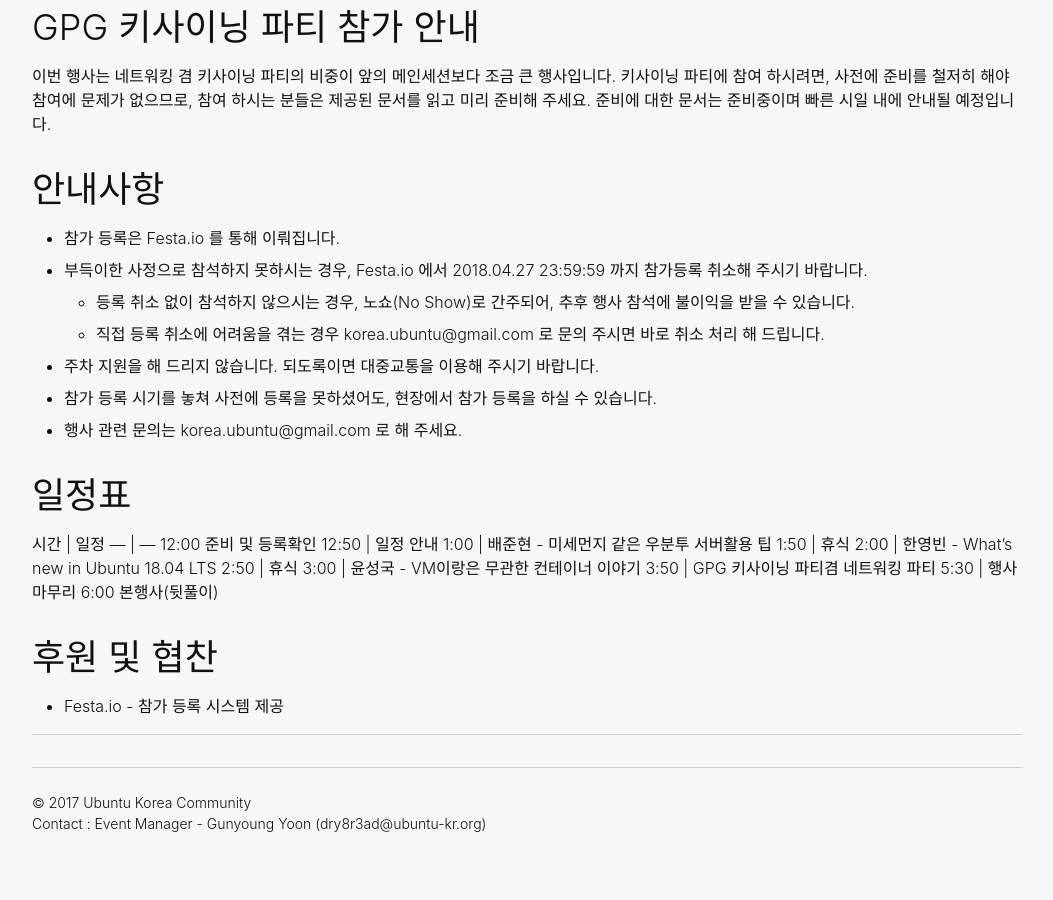
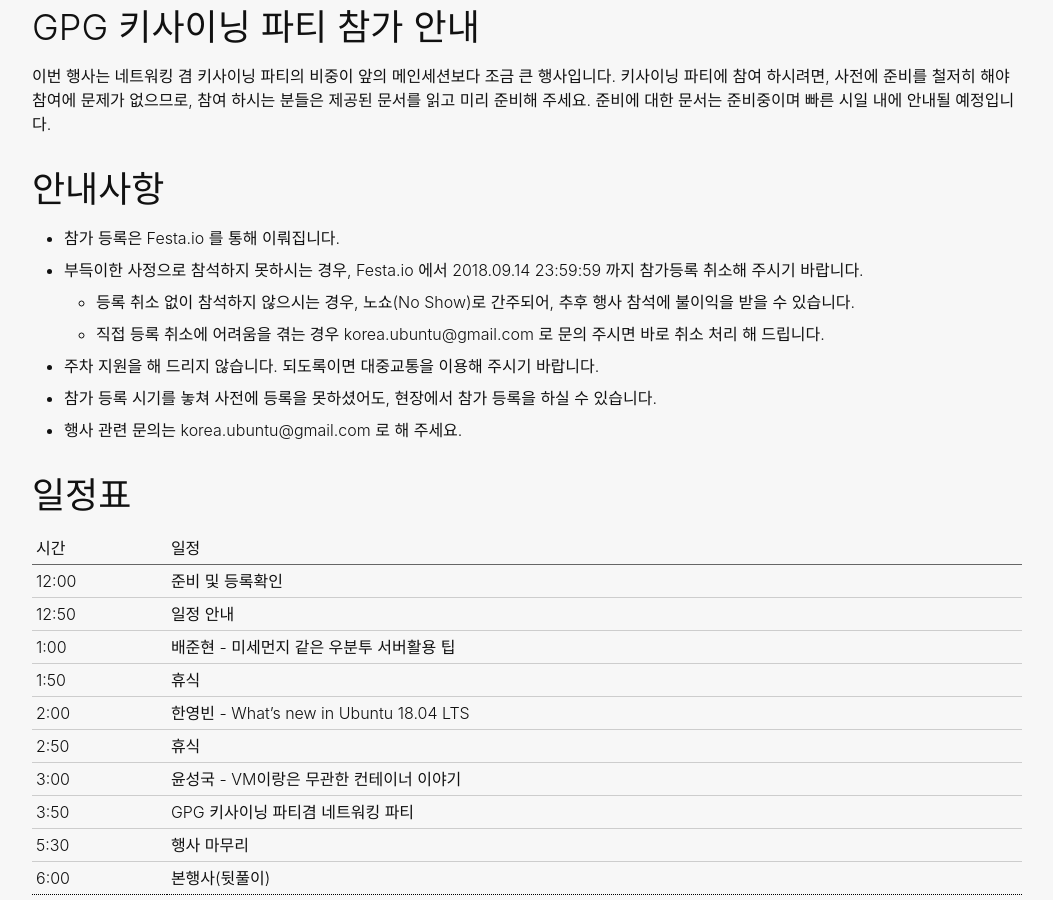
Before and after one commit to ubuntu-kr/events, a Jekyll site: the page built from _posts/2018-09-15-sept-seoul-seminar.md, in a window 1280 px wide and 900 px high, scrolled down 1598 px. Shown: the whole window, without its empty margins (113-1166 px from the left). Built offline with Jekyll 4.4.1, drawn with Linux system fonts in a browser that asks for light colours; some web fonts are replaced.

Commit message:
오류 수정

```diff
--- a/_posts/2018-09-15-sept-seoul-seminar.md
+++ b/_posts/2018-09-15-sept-seoul-seminar.md
@@ -45,7 +45,7 @@ image: "https://lh3.googleusercontent.com/imsPxBnT7QniuDhsiaywdkyKd8UTKuwYoxrg0l
 
 ## 안내사항
 - 참가 등록은 Festa.io 를 통해 이뤄집니다.
-- 부득이한 사정으로 참석하지 못하시는 경우, Festa.io 에서 2018.04.27 23:59:59 까지 참가등록 취소해 주시기 바랍니다.
+- 부득이한 사정으로 참석하지 못하시는 경우, Festa.io 에서 2018.09.14 23:59:59 까지 참가등록 취소해 주시기 바랍니다.
   - 등록 취소 없이 참석하지 않으시는 경우, 노쇼(No Show)로 간주되어, 추후 행사 참석에 불이익을 받을 수 있습니다.
   - 직접 등록 취소에 어려움을 겪는 경우 korea.ubuntu@gmail.com 로 문의 주시면 바로 취소 처리 해 드립니다.
 - 주차 지원을 해 드리지 않습니다. 되도록이면 대중교통을 이용해 주시기 바랍니다.
@@ -56,7 +56,7 @@ image: "https://lh3.googleusercontent.com/imsPxBnT7QniuDhsiaywdkyKd8UTKuwYoxrg0l
 
 시간 | 일정
 --- | ---
-12:00 준비 및 등록확인
+12:00 | 준비 및 등록확인
 12:50  | 일정 안내
 1:00  | 배준현 - 미세먼지 같은 우분투 서버활용 팁
 1:50  | 휴식
@@ -65,7 +65,7 @@ image: "https://lh3.googleusercontent.com/imsPxBnT7QniuDhsiaywdkyKd8UTKuwYoxrg0l
 3:00  | 윤성국 - VM이랑은 무관한 컨테이너 이야기
 3:50  | GPG 키사이닝 파티겸 네트워킹 파티
 5:30 | 행사 마무리
-6:00  본행사(뒷풀이)
+6:00 | 본행사(뒷풀이)
 
 ## 후원 및 협찬
 - Festa.io - 참가 등록 시스템 제공
```
